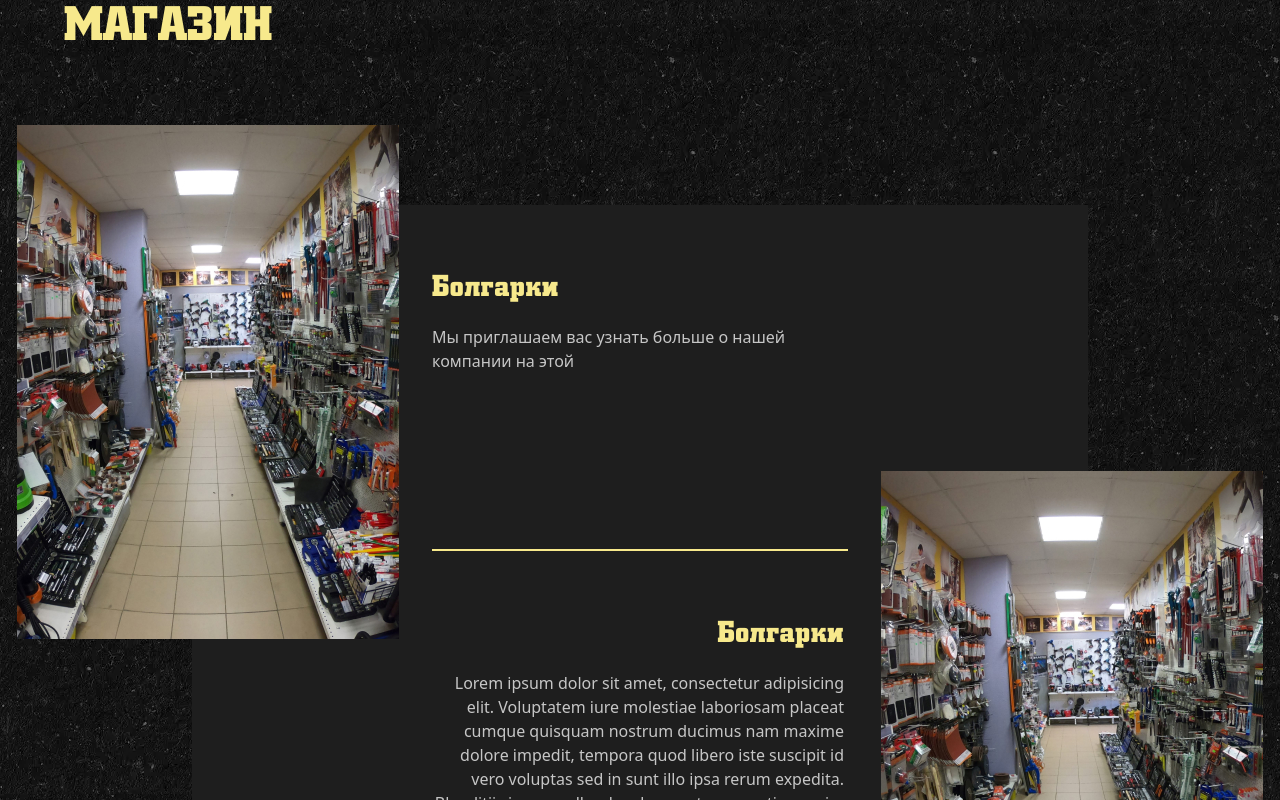
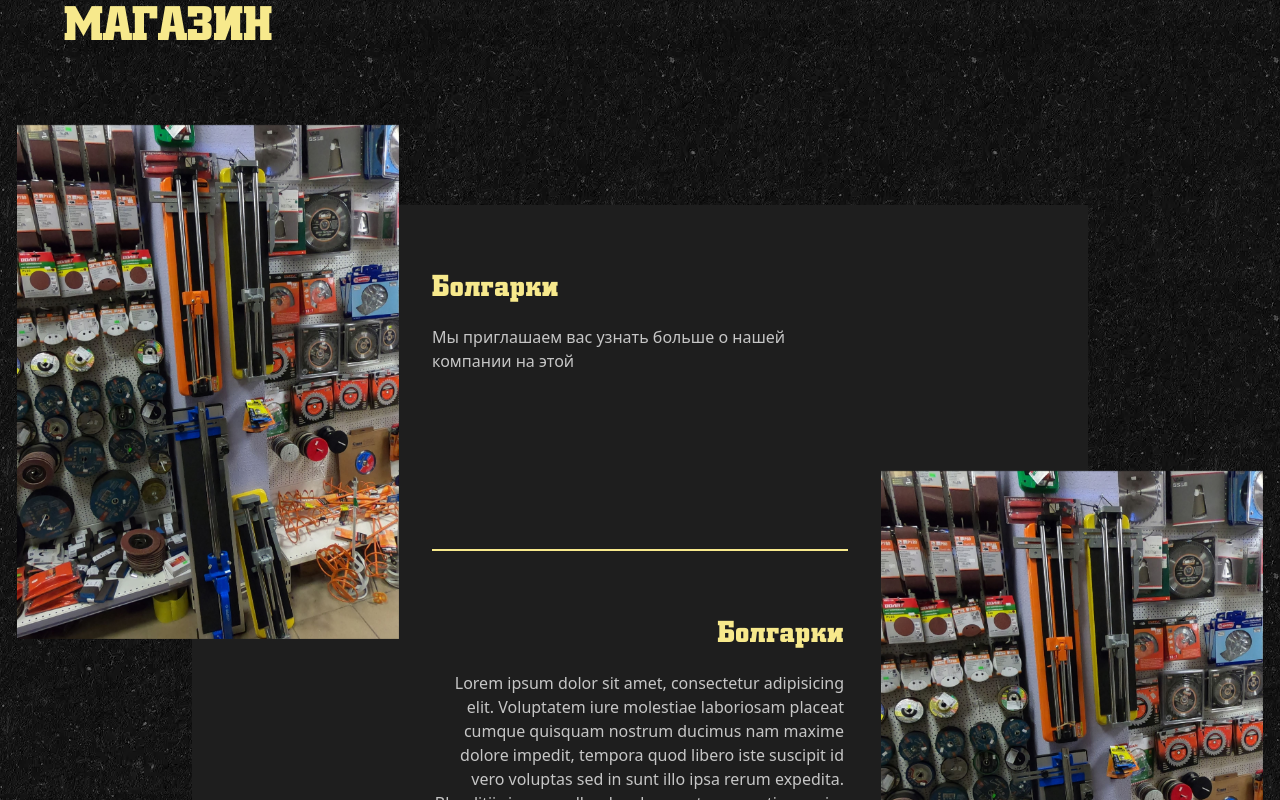
Before and after one commit to Zhuk-off/spec1-landing, a Next.js app in the folder frontend/: page / in a window 1280 px wide. Shown: the part 2560-3360 px from the top of the page. Built offline with nearby package versions, Linux system fonts and the light colour scheme.

Commit message:
fix: Fix the adaptability of images

```diff
--- a/frontend/src/pages/home.tsx
+++ b/frontend/src/pages/home.tsx
@@ -28,7 +28,7 @@ import milwaukeeSVG from "/public/slider/milwaukee.svg";
 import oleomacSVG from "/public/slider/oleomac.svg";
 import ryobiSVG from "/public/slider/ryobi.svg";
 import wiloSVG from "/public/slider/wilo.svg";
-import shop from "/public/slider/shop.jpg";
+import shop from "/public/shop1.jpg";
 
 // Import Swiper React components
 import { Swiper, SwiperSlide } from "swiper/react";
--- a/frontend/src/shared/ui/ui-shop-cat.tsx
+++ b/frontend/src/shared/ui/ui-shop-cat.tsx
@@ -31,7 +31,7 @@ export const UiShopCat = ({
         height={514}
         alt="Storefront"
         className={clsx(
-          `w-full object-cover sm:w-[382px] sm:flex-[1_2_0%] xl:absolute xl:-top-[80px]`,
+          `w-full object-cover sm:h-[514px] sm:w-[382px] sm:flex-[1_2_0%] xl:absolute xl:-top-[80px]`,
           xPosition,
         )}
       />
```
Also changed, not shown: frontend/public/shop1.jpg (added).
